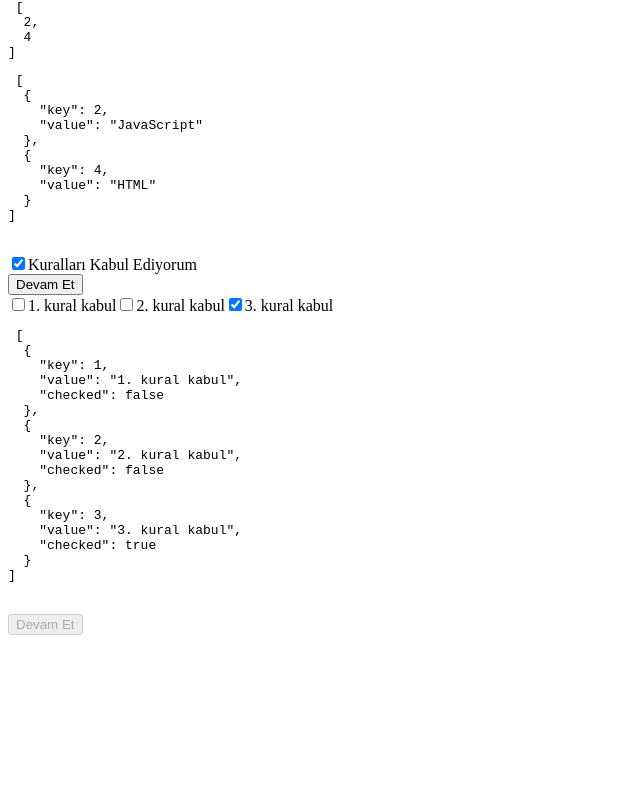
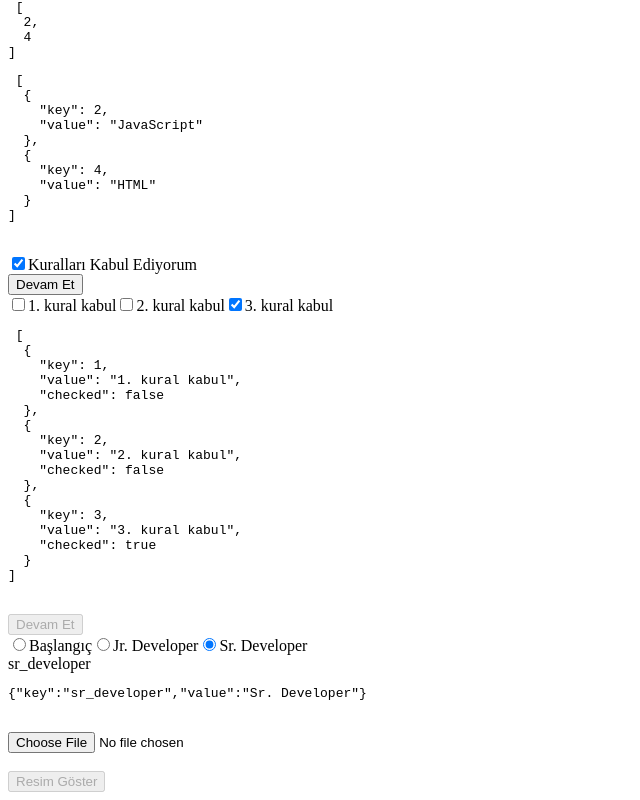
Before and after one commit to kubilayyazi78/ReactStarterKit, a React (Create React App) app: page / in a window 1280 px wide. Shown: the part 296-1096 px from the top of the page, without its empty margins (0-640 px from the left). Before the commit the page ends 939 px from the top, so only its background shows below. Built offline with nearby package versions, Linux system fonts and the light colour scheme.

Commit message:
Input file vb elementler işlendi.

```diff
--- a/src/App.js
+++ b/src/App.js
@@ -1,4 +1,5 @@
 //import { useMemo } from "react";
+import { useEffect } from "react";
 import { useState } from "react";
 
 function App() {
@@ -14,15 +15,21 @@ function App() {
     { key: 4, value: "HTML" },
   ];
 
-  const checkRule=(key,checked)=>{
-    setRules(rules=>rules.map(rule=>{
-      if(key===rule.key){
-        rule.checked=checked
-      }
-      return rule
-    }))
-  }
-
+  const checkRule = (key, checked) => {
+    setRules((rules) =>
+      rules.map((rule) => {
+        if (key === rule.key) {
+          rule.checked = checked;
+        }
+        return rule;
+      })
+    );
+  };
+  const levels = [
+    { key: "beginner", value: "Başlangıç" },
+    { key: "jr_developer", value: "Jr. Developer" },
+    { key: "sr_developer", value: "Sr. Developer" },
+  ];
 
   const [name, setName] = useState("kubilay");
   const [description, setDescription] = useState("");
@@ -34,14 +41,42 @@ function App() {
     { key: 2, value: "2. kural kabul", checked: false },
     { key: 3, value: "3. kural kabul", checked: true },
   ]);
+  const [level, setLevel] = useState("sr_developer");
+  const [avatar, setAvatar] = useState(false);
+  const [image, setImage] = useState(false);
+
+  useEffect(() => {
+    if (avatar) {
+      const fileReader = new FileReader();
+      fileReader.addEventListener("load", function () {
+        //console.log(this.result)
+        setImage(this.result);
+      });
+      fileReader.readAsDataURL(avatar);
+    }
+  }, [avatar]);
   // const selectedGender=useMemo(()=>{
   //   return genders[gender]
   // },[gender])
 
+  const submitHandle = () => {
+    const formData = new FormData();
+    formData.append("avatar", avatar);
+    formData.append("name", name);
+
+    fetch("https://jsonplaceholder.typicode.com/posts", {
+      method: "POST",
+      body: formData,
+    });
+  };
+
   const selectedGender = genders.find((g) => g.key === gender);
   const selectedCategories =
     categories && categoryList.filter((c) => categories.includes(c.key));
-  const enabled=rules.every(rule=>rule.checked)
+  const enabled = rules.every((rule) => rule.checked);
+  const selectedLevel = levels.find((g) => g.key === level);
+  // eslint-disable-next-line no-self-compare
+  const imageEnabled = 1 === 1 && avatar;
   return (
     <>
       <button onClick={() => setName("Yazı")}>Değiştir</button>
@@ -73,7 +108,6 @@ function App() {
       {gender}
       {/* {selectedGender} */}
       <pre> {JSON.stringify(selectedGender, null, 2)}</pre>
-
       <br></br>
       <button onClick={() => setCategories([2, 3, 4])}>Kategoriler Seç</button>
       <select
@@ -93,7 +127,6 @@ function App() {
       </select>
       <pre> {JSON.stringify(categories, null, 2)}</pre>
       <pre> {JSON.stringify(selectedCategories, null, 2)}</pre>
-
       <br />
       <label>
         <input
@@ -105,12 +138,14 @@ function App() {
       </label>
       <br></br>
       <button disabled={!rule}>Devam Et</button>
-
       <br></br>
-
       {rules.map((rule) => (
         <label key={rule.key}>
-          <input type="checkbox" checked={rule.checked} onChange={e =>checkRule(rule.key,e.target.checked)}></input>
+          <input
+            type="checkbox"
+            checked={rule.checked}
+            onChange={(e) => checkRule(rule.key, e.target.checked)}
+          ></input>
           {rule.value}
         </label>
       ))}
@@ -118,7 +153,39 @@ function App() {
       <pre> {JSON.stringify(rules, null, 2)}</pre>
       <br></br>
       <button disabled={!enabled}>Devam Et</button>
-
+      <br></br>
+      {levels.map((lv, index) => (
+        <label key={index}>
+          <input
+            type="radio"
+            value={lv.key}
+            checked={lv.key === level}
+            onChange={(e) => setLevel(e.target.value)}
+          ></input>
+          {lv.value}
+        </label>
+      ))}
+      <br></br>
+      {level} <br></br>
+      <pre>{JSON.stringify(selectedLevel)}</pre>
+      <br></br>
+      <label>
+        <input
+          type="file"
+          onChange={(e) => setAvatar(e.target.files[0])}
+        ></input>
+      </label>
+      <br />
+      {avatar && (
+        <>
+          <h3>{avatar.name}</h3>
+          {image && <img src={image} alt=""></img>}
+        </>
+      )}
+      <br></br>
+      <button disabled={!imageEnabled} onClick={submitHandle}>
+        Resim Göster
+      </button>
     </>
   );
 }
```
